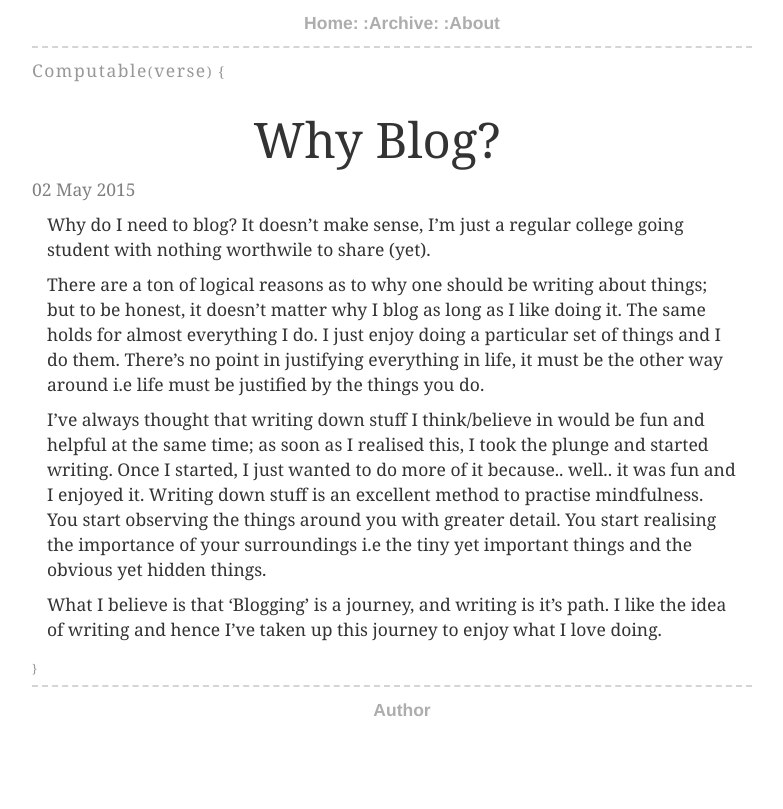
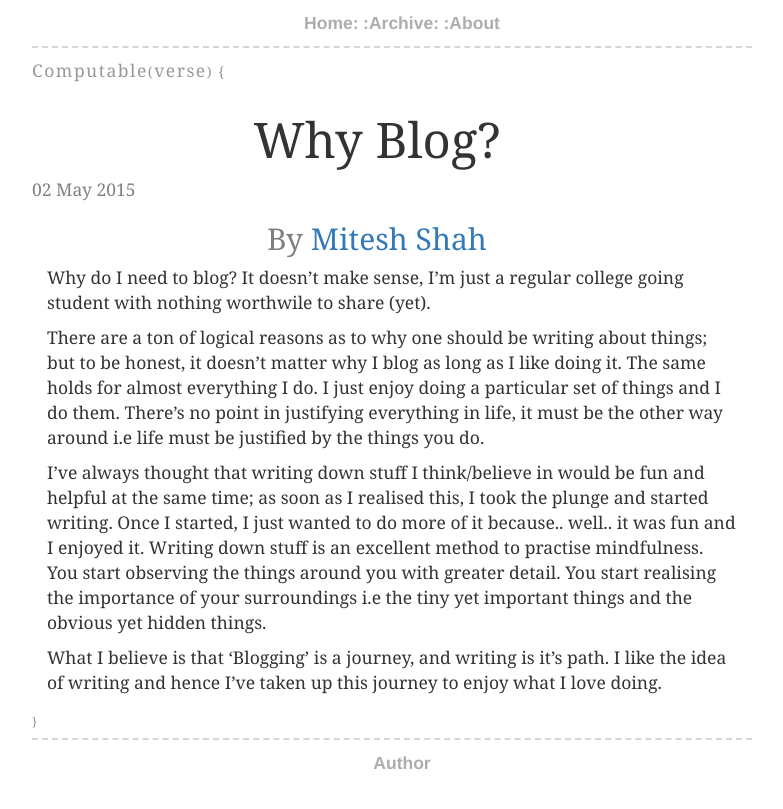
Before and after one commit to ACidDrinkeR/lol.github.io, a Jekyll site: the page built from _posts/2015-05-02-why-blog.md, in a window 1280 px wide. Shown: the top 809 px of the page, without its empty margins (263-1046 px from the left). Built offline with Jekyll 4.4.1, drawn with Linux system fonts in a browser that asks for light colours.

Commit message:
Update post.html

```diff
--- a/_layouts/post.html
+++ b/_layouts/post.html
@@ -3,8 +3,9 @@ layout: default
 comments: true
 ---
 
-<h1 class="myBlue text-center">{{ page.title }}</h1>
+<h1 class="text-center">{{ page.title }}</h1>
 <p class="meta myGray">{{ page.date | date_to_string }}</p>
+<h2 class="myGray text-center">By <a href="http://miteshms.me/author/">Mitesh Shah</a></h2>
 
 <div class="post container">
   {{ content }}
```
